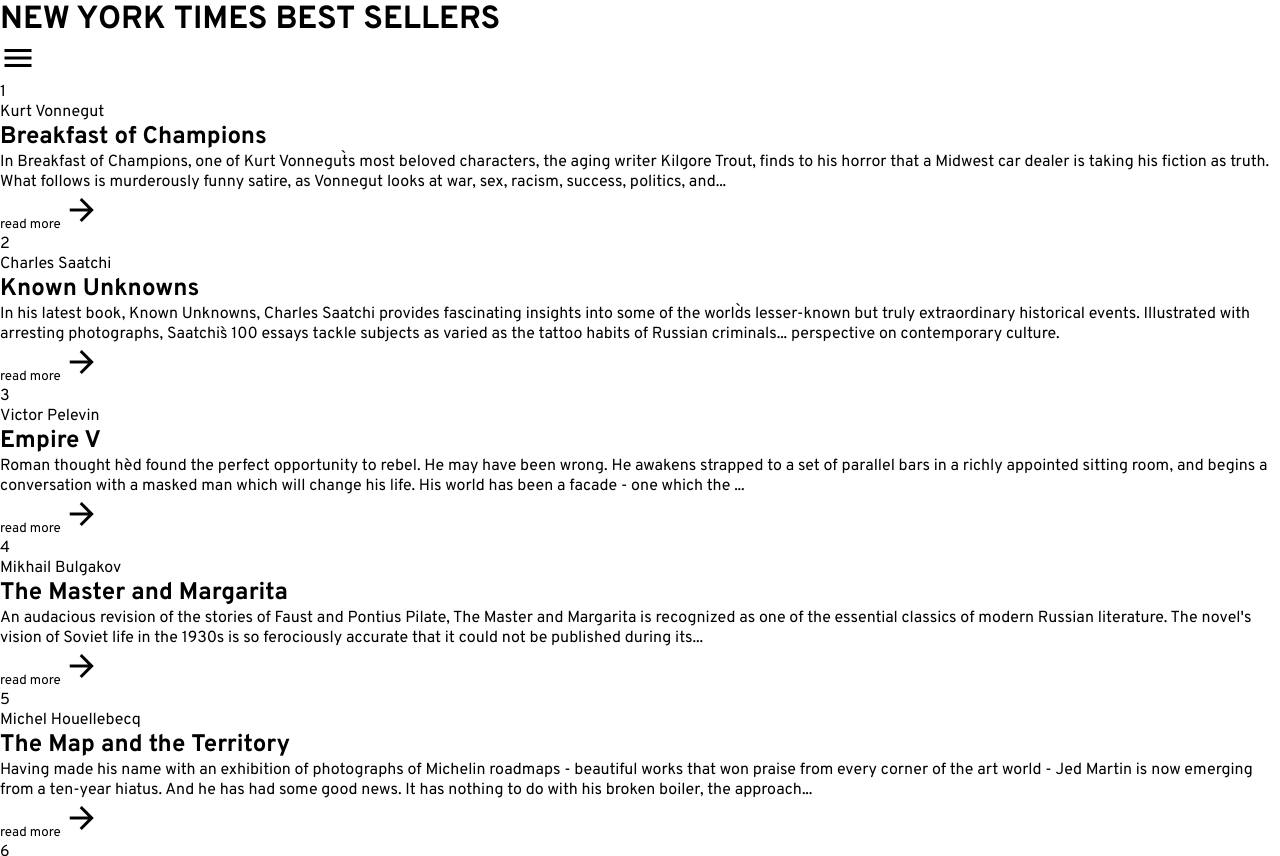
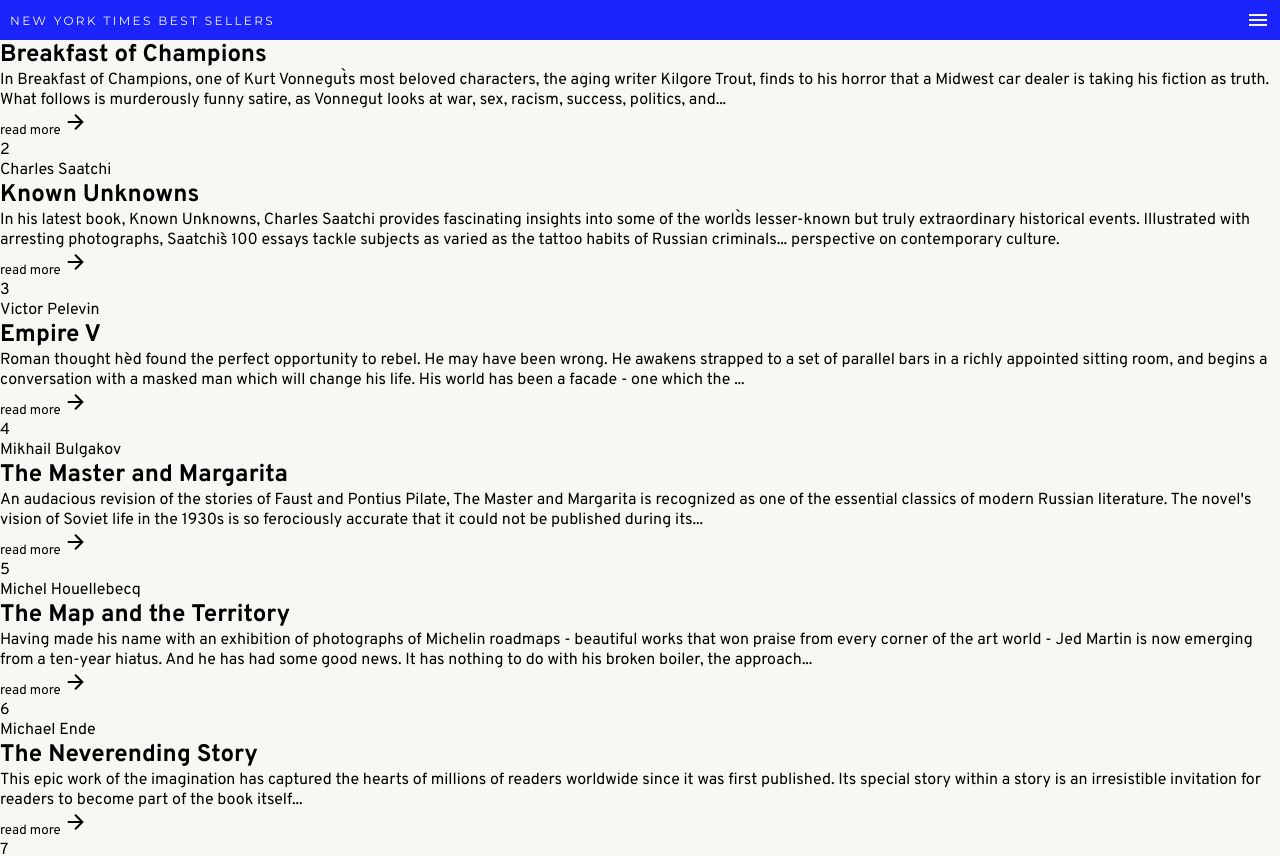
Before and after one commit to GerdaTimea/final-exam-M4-sitebuild, a plain HTML site: page index.html in a window 1280 px wide. Shown: the top 856 px of the page. Drawn offline with Linux system fonts and the light colour scheme.

Commit message:
header style

```diff
--- a/index.html
+++ b/index.html
@@ -22,7 +22,7 @@
 <body>
 
   <header>
-    <h1>NEW YORK TIMES BEST SELLERS</h1>
+    <p>NEW YORK TIMES BEST SELLERS</p>
     <span class="material-icons">menu</span>
   </header>
 
--- a/style.css
+++ b/style.css
@@ -44,7 +44,7 @@
   font-family: 'Material Icons';
   font-weight: normal;
   font-style: normal;
-  font-size: 36px;
+  font-size: 24px;
   display: inline-block;
   line-height: 1;
   text-transform: none;
@@ -65,14 +65,41 @@
   font-feature-settings: 'liga';
 }
 
-/* font-family: 'Montserrat', sans-serif; */
-
-body {
-  font-family: 'Overpass', sans-serif;
-}
-
-
 :root {
   --white: #f8f7f3;
   --blue: #1a24fb;
 }
+
+
+body {
+  font-family: 'Overpass', sans-serif;
+  background-color: var(--white);
+}
+
+header {
+  position: fixed;
+  top: 0;
+  left: 0;
+  z-index: 10;
+
+  width: 100%;
+  height: 40px;
+  display: flex;
+  align-items: center;
+  justify-content: space-between;
+  padding: 10px;
+
+  background-color: var(--blue);
+  color: var(--white);
+}
+
+header p {
+  font-family: 'Montserrat', sans-serif;
+  font-size: 12px;
+  letter-spacing: 0.2em;
+  font-weight: 400;
+}
+
+header .material-icons {
+  font-size: 24px;
+}
```
